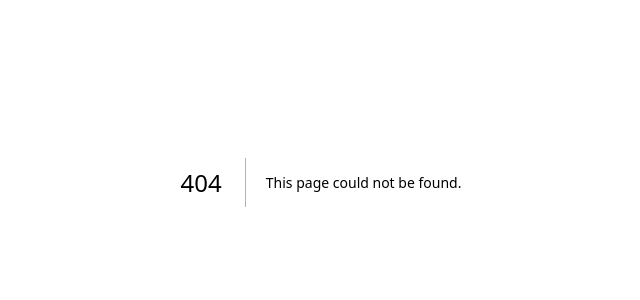
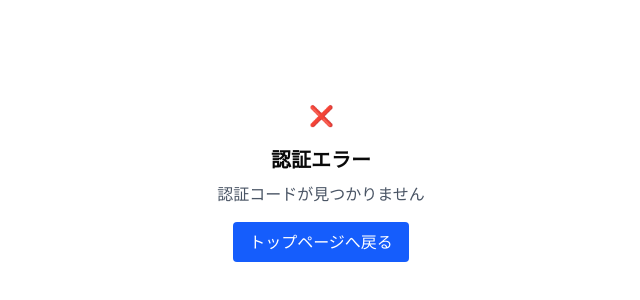
Before and after one commit to yusei53/pichikoto, a Next.js app in the folder packages/frontend/: page /auth/callback/discord in a window 1280 px wide. Before the commit this address had no page. Shown: the part 218-518 px from the top of the page, without its empty margins (319-959 px from the left). Built offline with nearby package versions, Linux system fonts and the light colour scheme.

Commit message:
callback page

```diff
--- /dev/null
+++ b/packages/frontend/src/app/auth/callback/discord/page.client.tsx
@@ -0,0 +1,90 @@
+"use client";
+
+import { authCallbackDiscordPageAPI } from "@/features/routes/auth/callback/discord/endpoints/authCallbackDiscordPageAPI";
+import type { AuthPayload } from "@/model/auth";
+import { cookieUtils } from "@/lib/cookie";
+import { useRouter } from "next/navigation";
+import { useEffect, useState } from "react";
+
+type ClientAuthCallbackDiscordPageProps = {
+  code?: string;
+  error?: string;
+};
+
+const ClientAuthCallbackDiscordPage: React.FC<ClientAuthCallbackDiscordPageProps> = ({
+  code,
+  error
+}) => {
+  const router = useRouter();
+  const [isLoading, setIsLoading] = useState(true);
+  const [authError, setAuthError] = useState<string | null>(null);
+
+  useEffect(() => {
+    const handleAuthCallback = async () => {
+      try {
+        // Discord認証でエラーが発生した場合
+        if (error) {
+          setAuthError("Discord認証が拒否されました");
+          setIsLoading(false);
+          return;
+        }
+
+        // codeパラメータが存在しない場合
+        if (!code) {
+          setAuthError("認証コードが見つかりません");
+          setIsLoading(false);
+          return;
+        }
+
+        // コードをトークンに交換
+        const authPayload: AuthPayload = await authCallbackDiscordPageAPI.exchangeCodeToToken(code);
+
+        // トークンをCookieに保存
+        cookieUtils.auth.setTokens(authPayload.accessToken, authPayload.refreshToken);
+
+        // 認証成功時はトップページへリダイレクト
+        router.push("/");
+      } catch (err) {
+        console.error("認証エラー:", err);
+        setAuthError(err instanceof Error ? err.message : "認証に失敗しました");
+      } finally {
+        setIsLoading(false);
+      }
+    };
+
+    handleAuthCallback();
+  }, [code, error, router]);
+
+  if (isLoading) {
+    return (
+      <div className="flex items-center justify-center min-h-screen">
+        <div className="text-center">
+          <div className="animate-spin rounded-full h-12 w-12 border-b-2 border-blue-600 mx-auto mb-4"></div>
+          <p>認証処理中...</p>
+        </div>
+      </div>
+    );
+  }
+
+  if (authError) {
+    return (
+      <div className="flex items-center justify-center min-h-screen">
+        <div className="text-center">
+          <div className="text-red-600 text-xl mb-4">❌</div>
+          <h1 className="text-xl font-bold mb-2">認証エラー</h1>
+          <p className="text-gray-600 mb-4">{authError}</p>
+          <button
+            onClick={() => router.push("/")}
+            className="bg-blue-600 text-white px-4 py-2 rounded hover:bg-blue-700"
+          >
+            トップページへ戻る
+          </button>
+        </div>
+      </div>
+    );
+  }
+
+  return null;
+};
+
+export default ClientAuthCallbackDiscordPage;
--- /dev/null
+++ b/packages/frontend/src/app/auth/callback/discord/page.tsx
@@ -0,0 +1,16 @@
+import ClientAuthCallbackDiscordPage from "./page.client";
+
+const AuthCallbackDiscordPage = ({
+  searchParams
+}: {
+  searchParams: { code?: string; error?: string };
+}) => {
+  return (
+    <ClientAuthCallbackDiscordPage
+      code={searchParams.code}
+      error={searchParams.error}
+    />
+  );
+};
+
+export default AuthCallbackDiscordPage;
--- /dev/null
+++ b/packages/frontend/src/features/routes/auth/callback/discord/endpoints/authCallbackDiscordPageAPI.ts
@@ -0,0 +1,20 @@
+import type { AuthPayload } from "@/model/auth";
+
+export const authCallbackDiscordPageAPI = {
+  async exchangeCodeToToken(code: string): Promise<AuthPayload> {
+    const response = await fetch('/api/auth/callback', {
+      method: 'POST',
+      headers: {
+        'Content-Type': 'application/json',
+      },
+      body: JSON.stringify({ code }),
+    });
+
+    if (!response.ok) {
+      const errorData = await response.json().catch(() => ({}));
+      throw new Error(errorData.error || 'Failed to authenticate');
+    }
+
+    return response.json();
+  }
+};
```
